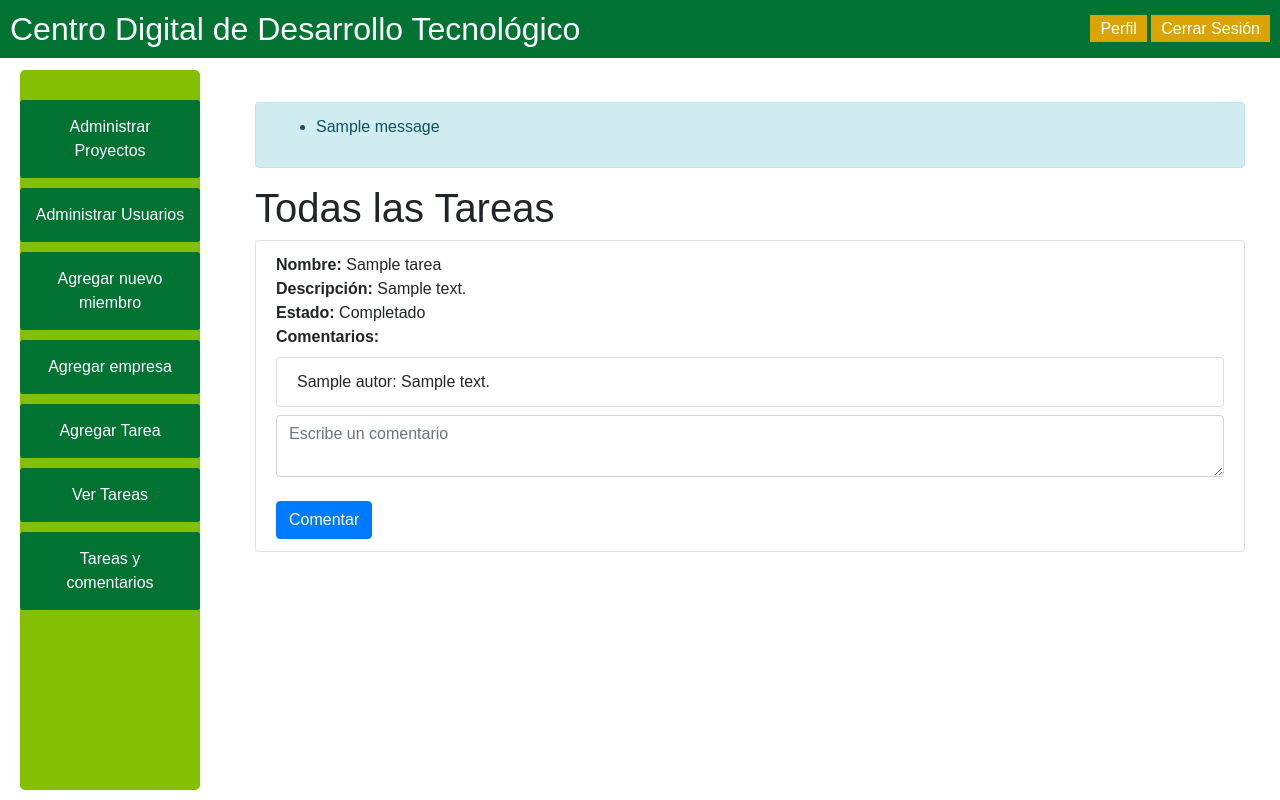
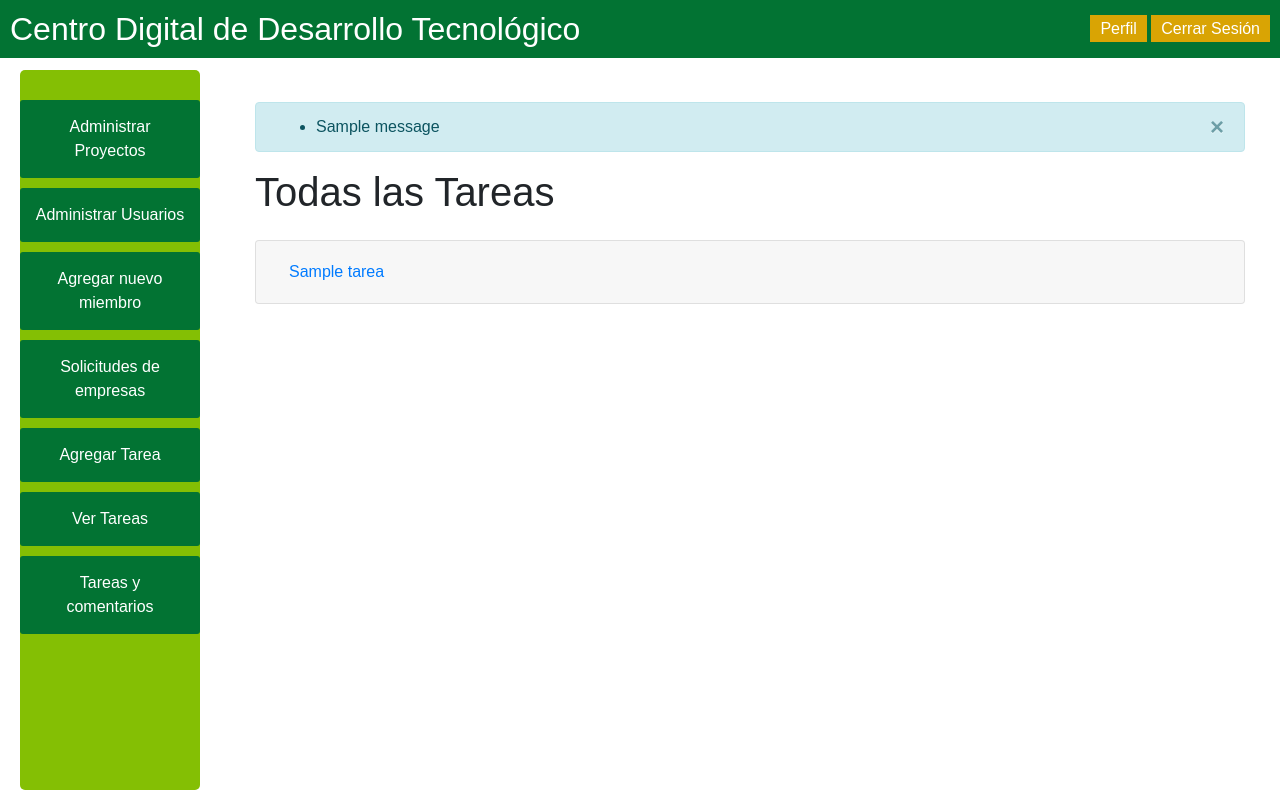
Before and after one commit to makyp/CentroDigital, a Flask app: page /tareas_general in a window 1280 px wide. Run offline with Flask 3, Linux system fonts and the light colour scheme; the visitor is signed in with stand-in values (Sample User, id 1); one stand-in notice (Sample message) is shown; a database or web service that is not in the repository returns one stand-in record (values such as "Sample title"); some libraries are stand-ins or nearby versions.

Commit message:
Modificacion filtros, y ajuste visual a las tareas

```diff
--- a/src/app.py
+++ b/src/app.py
@@ -322,15 +322,27 @@ def agregar_tarea(id):
     flash('No tienes permisos para realizar esta acción.')
     return redirect(url_for('home'))
 
+from flask import request, session, flash, redirect, url_for, render_template
+from bson.objectid import ObjectId
+
 @app.route('/tareas', methods=['GET'])
 def ver_todas_las_tareas():
     if 'correo' in session and session.get('role') == 'admin':
+        # Obtener los filtros de la URL
+        filtro_proyecto = request.args.get('proyecto')
+        filtro_miembro = request.args.get('miembro')
+
         proyectos = proyectos_collection.find()
         tareas = []
         for proyecto in proyectos:
+            # Si hay filtro por nombre de proyecto, aplicar el filtro
+            if filtro_proyecto and filtro_proyecto.lower() not in proyecto['nombre'].lower():
+                continue  # Saltar este proyecto si no coincide con el filtro
+
             for tarea in proyecto.get('tareas', []):
                 miembro_id = tarea.get('miembroasignado')
                 miembro_nombre = "Sin asignar"
+
                 if miembro_id:
                     if isinstance(miembro_id, dict):  # Verificar si es un diccionario
                         miembro_id = miembro_id.get('_id')  # Obtener el ID del diccionario
@@ -338,14 +350,22 @@ def ver_todas_las_tareas():
                         miembro = usuarios_collection.find_one({'_id': ObjectId(miembro_id)}, {'nombre': 1, 'apellido': 1})
                         if miembro:
                             miembro_nombre = f"{miembro['nombre']} {miembro['apellido']}"
+
                 tarea['miembro_nombre'] = miembro_nombre
                 tarea['proyecto_nombre'] = proyecto['nombre']
                 tarea['proyecto_id'] = proyecto['_id']
+
+                # Si hay filtro por miembro, aplicar el filtro
+                if filtro_miembro and filtro_miembro.lower() not in miembro_nombre.lower():
+                    continue  # Saltar esta tarea si no coincide con el filtro
+
                 tareas.append(tarea)
 
         return render_template('admin/ver_tareas.html', tareas=tareas)
+
     flash('No tienes permisos para realizar esta acción.')
     return redirect(url_for('home'))
+
 
 # Ruta para ver todas las tareas
 @app.route('/tareas_general')
@@ -472,13 +492,9 @@ def mis_tareas():
 def recuperar_contraseña():
     return render_template('inicio_sesion/recuperar.html')
 
-@app.route('/formulario_empresa')
-def formulario_empresa():
-    return render_template('empresa.html')
-
 @app.route('/registro_empresa')
 def registro_empresa():
-    return render_template('inicio_sesion/registro_empresa.html')
+    return render_template('empresa.html')
 
 if __name__ == '__main__':
     app.run(debug=True)
--- a/src/templates/base.html
+++ b/src/templates/base.html
@@ -24,7 +24,7 @@
             <a href="{{ url_for('admin_proyectos') }}">Administrar Proyectos</a>
             <a href="{{ url_for('admin_usuarios') }}">Administrar Usuarios</a>
             <a href="{{ url_for('registro') }}">Agregar nuevo miembro</a>
-            <a href="{{ url_for('registro_empresa') }}">Agregar empresa</a>
+            <a href="{{ url_for('registro_empresa') }}">Solicitudes de empresas</a>
             <a href="{{ url_for('seleccionar_proyecto') }}">Agregar Tarea</a>
             <a href="{{ url_for('ver_todas_las_tareas') }}">Ver Tareas</a>
             <a href="{{ url_for('ver_tareas_general') }}">Tareas y comentarios</a>
--- a/src/templates/empresa.html
+++ b/src/templates/empresa.html
@@ -35,6 +35,10 @@
                                 <div class="form-group">
                                     <label for="cargo">NIT</label>
                                     <input type="text" name="NIT" class="form-control" required>
+                                </div>
+                                <div class="form-group">
+                                    <label for="password">Contraseña:</label>
+                                    <input type="password" name="password" class="form-control" required>
                                 </div>
                                 <br>
                                 <button type="submit" class="btn btn-primary">Registrar</button>
--- a/src/templates/index.html
+++ b/src/templates/index.html
@@ -48,7 +48,7 @@
                 <img src="static/img/Ima2.png" alt="" class="imagen-about-us">
                 <div class="contenido-textos">
                     <h3><span>1</span>Haz click en el siguiente boton...</h3>
-                    <a href="{{ url_for('formulario_empresa') }}" >Click Aqui</a>
+                    <a href="{{ url_for('registro_empresa') }}" >Click Aqui</a>
                 </div>
             </div>
         </section>
--- a/src/templates/ver_todas_las_tareas.html
+++ b/src/templates/ver_todas_las_tareas.html
@@ -4,38 +4,71 @@
 
 {% block content %}
 <div class="container mt-4">
+    <!-- Flash Messages -->
     {% with messages = get_flashed_messages() %}
         {% if messages %}
-                <div class="alert alert-info" role="alert">
-                    <ul>
+            <div class="alert alert-info alert-dismissible fade show" role="alert">
+                <ul class="mb-0">
                     {% for message in messages %}
                         <li>{{ message }}</li>
                     {% endfor %}
                 </ul>
+                <button type="button" class="close" data-dismiss="alert" aria-label="Close">
+                    <span aria-hidden="true">&times;</span>
+                </button>
             </div>
         {% endif %}
     {% endwith %}
-        <h1>Todas las Tareas</h1>
-        <ul class="list-group">
+
+    <!-- Título de la página -->
+    <h1 class="mb-4">Todas las Tareas</h1>
+
+    <!-- Lista de tareas -->
+    <div class="accordion" id="accordionTareas">
         {% for tarea in tareas %}
-                <li class="list-group-item mb-4">
-                    <strong>Nombre:</strong> {{ tarea.nombre }}<br>
-                    <strong>Descripción:</strong> {{ tarea.descripcion }}<br>
-                    <strong>Estado:</strong> {{ tarea.estado }}<br>
-                    <strong>Comentarios:</strong>
-                    <ul class="list-group mt-2 mb-2">
+        <div class="card mb-3">
+            <div class="card-header" id="heading{{ loop.index }}">
+                <h5 class="mb-0">
+                    <button class="btn btn-link" type="button" data-toggle="collapse" data-target="#collapse{{ loop.index }}" aria-expanded="true" aria-controls="collapse{{ loop.index }}">
+                        {{ tarea.nombre }}
+                    </button>
+                </h5>
+            </div>
+
+            <div id="collapse{{ loop.index }}" class="collapse" aria-labelledby="heading{{ loop.index }}" data-parent="#accordionTareas">
+                <div class="card-body">
+                    <!-- Detalles de la tarea -->
+                    <p><strong>Proyecto:</strong> {{ tarea.proyecto_nombre }}</p>
+                    <p><strong>Descripción:</strong> {{ tarea.descripcion }}</p>
+                    <p><strong>Estado:</strong> <span class="badge badge-{{ 'success' if tarea.estado == 'Completada' else 'warning' }}">{{ tarea.estado }}</span></p>
+
+                    <!-- Lista de comentarios -->
+                    <h6>Comentarios</h6>
+                    <div class="list-group mb-3">
+                        {% if tarea.comentarios %}
                             {% for comentario in tarea.comentarios %}
-                            <li class="list-group-item">{{ comentario.autor }}: {{ comentario.contenido }}</li>
+                                <div class="list-group-item">
+                                    <strong>{{ comentario.autor }}:</strong> {{ comentario.contenido }}
+                                    <small class="text-muted d-block">Publicado el {{ comentario.fecha }}</small>
+                                </div>
                             {% endfor %}
-                    </ul>
-                    <form action="{{ url_for('comentar_tarea', id=tarea._id) }}" method="post" class="mt-2">
+                        {% else %}
+                            <div class="list-group-item">Aún no hay comentarios.</div>
+                        {% endif %}
+                    </div>
+
+                    <!-- Formulario para agregar comentario -->
+                    <form action="{{ url_for('comentar_tarea', id=tarea._id) }}" method="post">
                         <div class="form-group">
-                            <textarea name="contenido" class="form-control" placeholder="Escribe un comentario"></textarea>
+                            <label for="contenido">Añadir comentario:</label>
+                            <textarea name="contenido" class="form-control" placeholder="Escribe un comentario" rows="2"></textarea>
                         </div>
-                        <button type="submit" class="btn btn-primary mt-2">Comentar</button>
+                        <button type="submit" class="btn btn-primary">Comentar</button>
                     </form>
-                </li>
+                </div>
+            </div>
+        </div>
         {% endfor %}
-        </ul>
+    </div>
 </div>
 {% endblock %}
```
Also changed, not shown: src/templates/admin/ver_tareas.html (+19 -0 lines), src/templates/inicio_sesion/registro_empresa.html (deleted, +0 -45 lines). Lines whose indentation alone changed are shown as unchanged.
